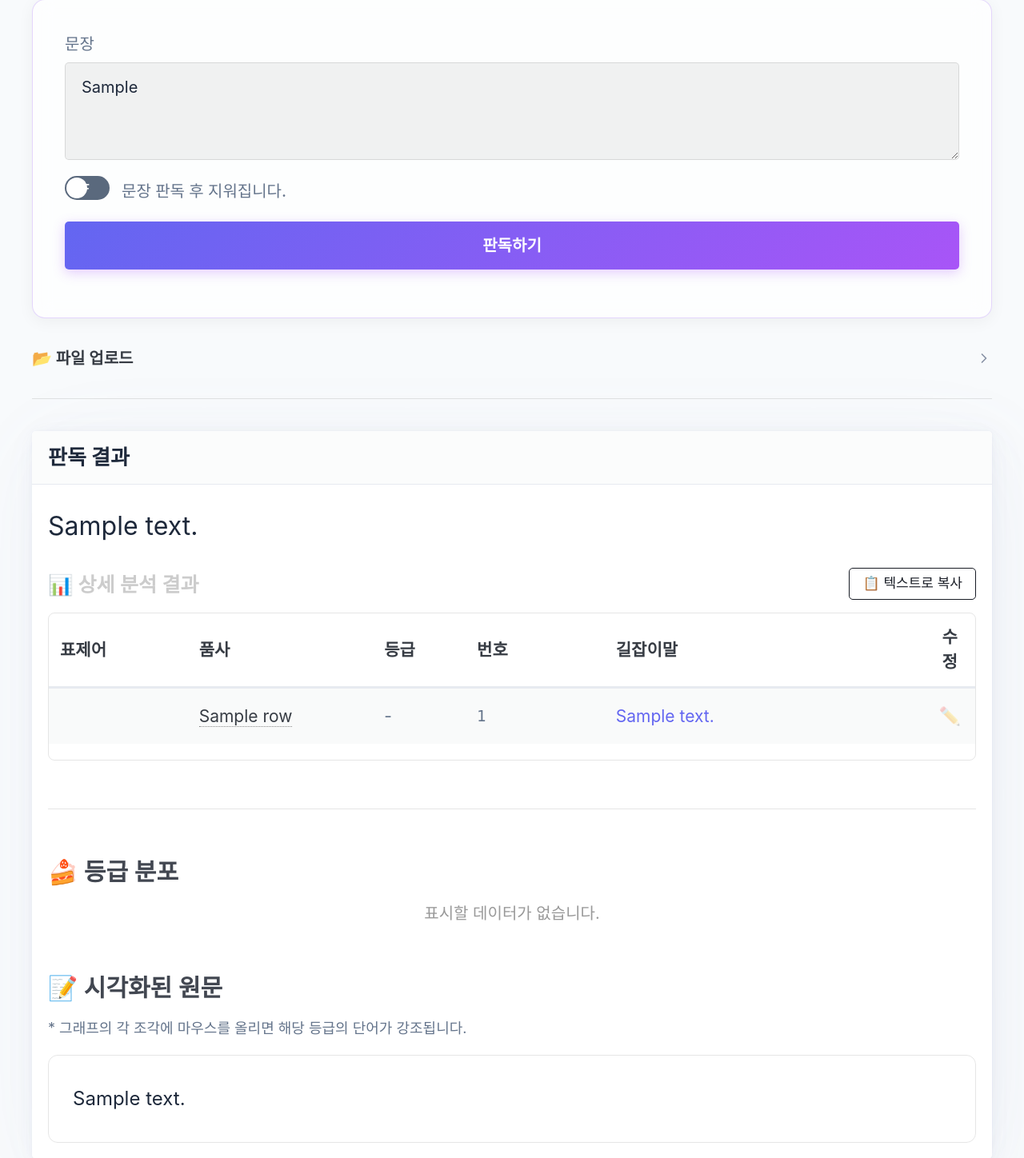
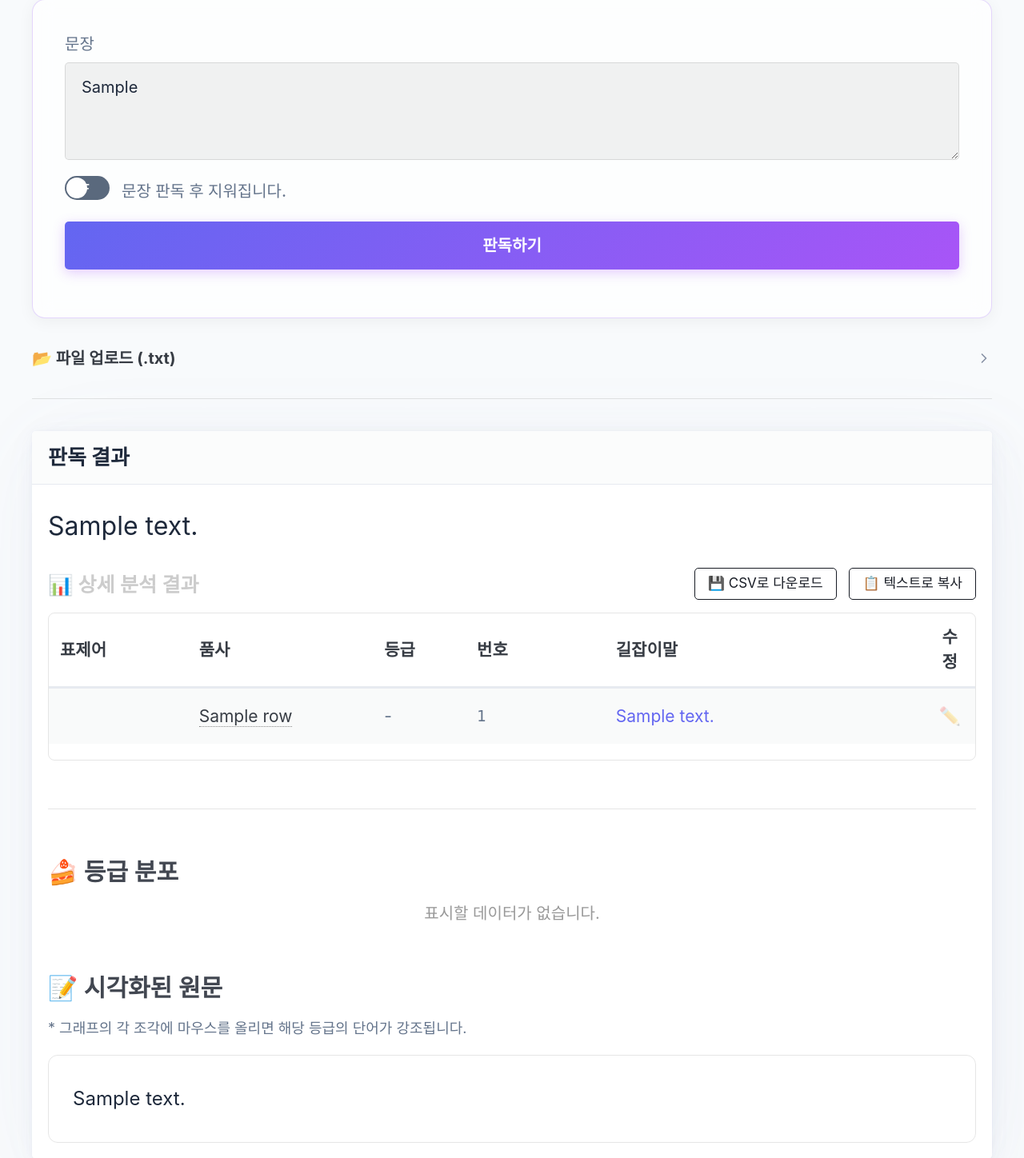
Before and after one commit to impulsive271/hangyeol, a Flask app: template templates/grade.html in a window 1280 px wide. Shown: the part 277-1725 px from the top of the page at 80% size. Run offline with Flask 3, Linux system fonts and the light colour scheme; the template is opened without the code that fills it: most values are stand-ins (such as "Sample title", 1, 10 or a date in 2020); some libraries are stand-ins or nearby versions; some web fonts are replaced.

Commit message:
Feat: Add CSV download, strict Mode (.txt only), Fix UI bugs

```diff
--- a/templates/components/analysis_table.html
+++ b/templates/components/analysis_table.html
@@ -1,9 +1,15 @@
 <div style="display: flex; justify-content: space-between; align-items: center; margin-bottom: 0.8rem;">
     <h4 style="margin: 0; font-weight: 700; color: #ccc;">📊 상세 분석 결과</h4>
-    <button type="button" class="outline contrast" onclick="copyTableText()"
-        style="padding: 6px 16px; font-size: 0.85rem; margin-bottom: 0;">
-        📋 텍스트로 복사
-    </button>
+    <div>
+        <button type="button" class="outline contrast" onclick="downloadTableAsCsv()"
+            style="padding: 6px 16px; font-size: 0.85rem; margin-bottom: 0; margin-right: 0.5rem;">
+            💾 CSV로 다운로드
+        </button>
+        <button type="button" class="outline contrast" onclick="copyTableText()"
+            style="padding: 6px 16px; font-size: 0.85rem; margin-bottom: 0;">
+            📋 텍스트로 복사
+        </button>
+    </div>
 </div>
 
 <div class="table-container">
--- a/templates/grade.html
+++ b/templates/grade.html
@@ -24,13 +24,14 @@
   </form>
 
   <details style="margin-top: 1rem; margin-bottom: 2rem;">
-    <summary style="font-weight: bold; cursor: pointer;">📂 파일 업로드</summary>
+    <summary style="font-weight: bold; cursor: pointer;">📂 파일 업로드 (.txt)</summary>
     <div style="padding: 1rem; border: 1px solid var(--muted-border-color); border-radius: 8px; margin-top: 0.5rem;">
       <form action="{{ url_for('main.grade_upload') }}" method="post" enctype="multipart/form-data" class="grid"
-        style="grid-template-columns: 3fr 1fr; gap: 10px; margin-bottom:0; padding:0; border:none; box-shadow:none; background:transparent;">
-        <input type="file" name="file" accept=".txt,.csv,.xlsx" required>
+        style="grid-template-columns: 3fr 1fr; gap: 10px; margin-bottom:0; padding:0; border:none; box-shadow:none; background:transparent; backdrop-filter:none; -webkit-backdrop-filter:none;">
+        <input type="file" name="file" accept=".txt" required>
         <button type="submit" class="secondary">업로드 및 판독</button>
       </form>
+      <small style="color: var(--color-text-muted);">※ 현재 <strong>.txt</strong> 파일만 지원합니다.</small>
     </div>
   </details>
 
@@ -97,6 +98,47 @@
       console.error('복사 실패:', err);
       alert('복사 권한 오류. 다시 시도해주세요.');
     });
+  }
+
+  function downloadTableAsCsv() {
+    const table = document.getElementById('analysis-table');
+    if (!table) return;
+
+    let csvContent = "\uFEFF"; // BOM for Excel
+
+    // 헤더 (마지막 '수정' 컬럼 제외)
+    // analysis_table.html 구조상 th가 6개(마지막은 수정).
+    // 하지만 copyTableText는 th.innerText를 그냥 다 가져오는 듯?
+    // th 구조 확인: 표제어, 품사, 등급, 번호, 길잡이말, 수정
+    // CSV에는 '수정' 컬럼이 필요 없으므로 제외하는 게 좋음.
+
+    const headers = Array.from(table.querySelectorAll('thead th'))
+      .slice(0, -1) // 마지막 컬럼 제외
+      .map(th => th.innerText);
+    csvContent += headers.join(',') + '\n';
+
+    // 본문
+    const rows = table.querySelectorAll('tbody tr');
+    rows.forEach(row => {
+      const cells = Array.from(row.querySelectorAll('td'))
+        .slice(0, -1) // 마지막 컬럼 제외
+        .map(td => {
+          let text = td.innerText.replace(/[\r\n]+/g, " ").trim();
+          // 쉼표가 있으면 따옴표로 감싸기
+          if (text.includes(',')) text = `"${text}"`;
+          return text;
+        });
+      csvContent += cells.join(',') + '\n';
+    });
+
+    const blob = new Blob([csvContent], { type: 'text/csv;charset=utf-8;' });
+    const url = URL.createObjectURL(blob);
+    const link = document.createElement('a');
+    link.setAttribute('href', url);
+    link.setAttribute('download', 'analysis_result.csv');
+    document.body.appendChild(link);
+    link.click();
+    document.body.removeChild(link);
   }
 
   // 기존 JS 유지
```
Also changed, not shown: services/file_processing_service.py (+7 -18 lines), 1 other file.
